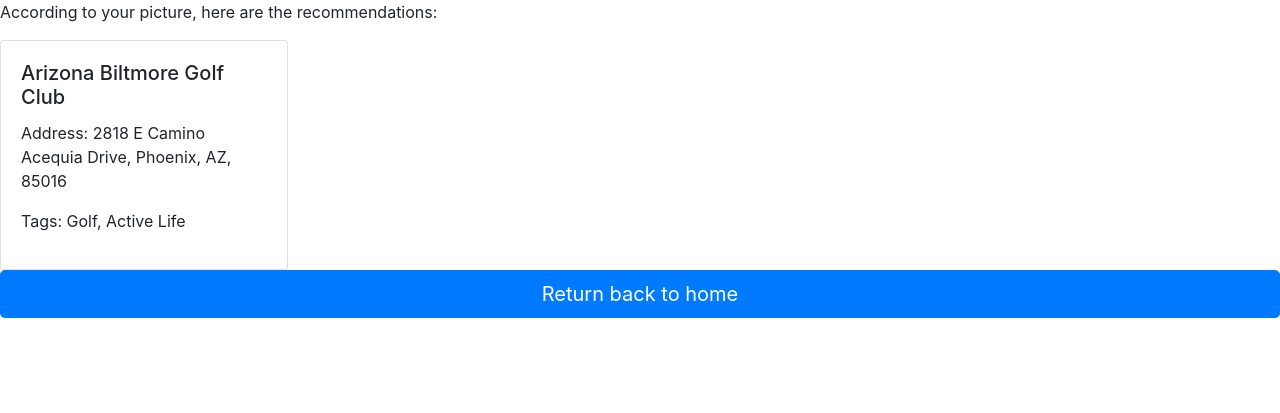
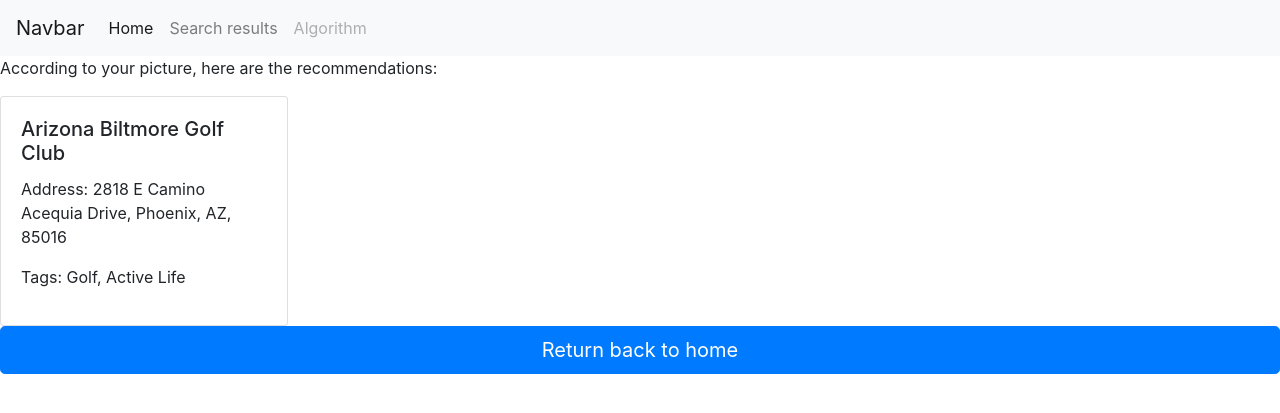
Before and after one commit to sanansakura/yelp_project, a Flask app: page /results in a window 1280 px wide. Shown: the top 413 px of the page. Run offline with Flask 2, Linux system fonts and the light colour scheme; some libraries are stand-ins or nearby versions.

Commit message:
Add NavBar; Use flask inheritance.

```diff
--- /dev/null
+++ b/web_app/templates/layout.html
@@ -0,0 +1,31 @@
+<!DOCTYPE html>
+<html>
+  <head>
+    <meta charset="utf-8">
+    <title>{% block title %}{% endblock %}My web application</title>
+    <link rel="stylesheet" href="{{ url_for('static', filename='layout_style.css') }}">
+    {% block head %}
+    <link rel="stylesheet" href="https://stackpath.bootstrapcdn.com/bootstrap/4.3.1/css/bootstrap.min.css" integrity="sha384-ggOyR0iXCbMQv3Xipma34MD+dH/1fQ784/j6cY/iJTQUOhcWr7x9JvoRxT2MZw1T" crossorigin="anonymous">
+    <script src="https://code.jquery.com/jquery-3.3.1.min.js" integrity="sha384-q8i/X+965DzO0rT7abK41JStQIAqVgRVzpbzo5smXKp4YfRvH+8abtTE1Pi6jizo" crossorigin="anonymous"></script>
+    <script src="https://cdnjs.cloudflare.com/ajax/libs/popper.js/1.14.7/umd/popper.min.js" integrity="sha384-UO2eT0CpHqdSJQ6hJty5KVphtPhzWj9WO1clHTMGa3JDZwrnQq4sF86dIHNDz0W1" crossorigin="anonymous"></script>
+    <script src="https://stackpath.bootstrapcdn.com/bootstrap/4.3.1/js/bootstrap.min.js" integrity="sha384-JjSmVgyd0p3pXB1rRibZUAYoIIy6OrQ6VrjIEaFf/nJGzIxFDsf4x0xIM+B07jRM" crossorigin="anonymous"></script>
+    {% endblock %}
+  </head>
+  <body>
+    {% block content %}
+    <nav class="navbar navbar-expand-lg navbar-light bg-light">
+      <a class="navbar-brand" href="#">Navbar</a>
+      <button class="navbar-toggler" type="button" data-toggle="collapse" data-target="#navbarNavAltMarkup" aria-controls="navbarNavAltMarkup" aria-expanded="false" aria-label="Toggle navigation">
+        <span class="navbar-toggler-icon"></span>
+      </button>
+      <div class="collapse navbar-collapse" id="navbarNavAltMarkup">
+        <div class="navbar-nav">
+          <a class="nav-item nav-link active" href="/">Home <span class="sr-only">(current)</span></a>
+          <a class="nav-item nav-link" href="/results">Search results</a>
+          <a class="nav-item nav-link disabled" href="#">Algorithm</a>
+        </div>
+      </div>
+    </nav>
+    {% endblock %}
+  </body>
+</html>
--- a/web_app/templates/results.html
+++ b/web_app/templates/results.html
@@ -1,17 +1,13 @@
-<!DOCTYPE html>
-<html>
-  <head>
-    <meta charset="utf-8">
-    <title>Search results</title>
-    <link rel="stylesheet" href="{{ url_for('static', filename='results_style.css') }}">
-    <link rel="stylesheet" href="https://stackpath.bootstrapcdn.com/bootstrap/4.3.1/css/bootstrap.min.css" integrity="sha384-ggOyR0iXCbMQv3Xipma34MD+dH/1fQ784/j6cY/iJTQUOhcWr7x9JvoRxT2MZw1T" crossorigin="anonymous">
-    <script src="https://code.jquery.com/jquery-3.3.1.min.js" integrity="sha384-q8i/X+965DzO0rT7abK41JStQIAqVgRVzpbzo5smXKp4YfRvH+8abtTE1Pi6jizo" crossorigin="anonymous"></script>
-    <script src="https://cdnjs.cloudflare.com/ajax/libs/popper.js/1.14.7/umd/popper.min.js" integrity="sha384-UO2eT0CpHqdSJQ6hJty5KVphtPhzWj9WO1clHTMGa3JDZwrnQq4sF86dIHNDz0W1" crossorigin="anonymous"></script>
-    <script src="https://stackpath.bootstrapcdn.com/bootstrap/4.3.1/js/bootstrap.min.js" integrity="sha384-JjSmVgyd0p3pXB1rRibZUAYoIIy6OrQ6VrjIEaFf/nJGzIxFDsf4x0xIM+B07jRM" crossorigin="anonymous"></script>
-  </head>
-  <body>
-    <p>According to your picture, here are the recommendations:</p>
-    {% for item in restaurants %}
+{% extends "layout.html" %}
+{% block title %}Search Results{% endblock %}
+{% block head %}
+  {{ super() }}
+  <link rel="stylesheet" href="{{ url_for('static', filename='results_style.css') }}">
+{% endblock %}
+{% block content %}
+{{ super() }}
+  <p>According to your picture, here are the recommendations:</p>
+  {% for item in restaurants %}
     <div class="card">
       <div class="card-body">
         <h5 class="card-title"> {{item["name"]}}</h5>
@@ -20,6 +16,5 @@
       </div>
     </div>
     <a href="/" type="button" class="btn btn-primary btn-lg btn-block">Return back to home</a>
-    {% endfor %}
-  </body>
-</html>
+{% endfor %}
+{% endblock %}
```
Also changed, not shown: web_app/templates/home.html (+8 -14 lines), web_app/static/layout_style.css (added).
